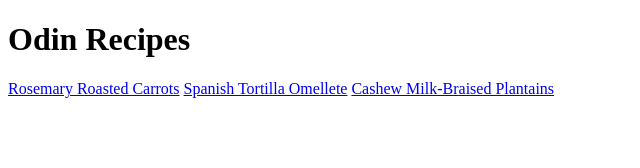
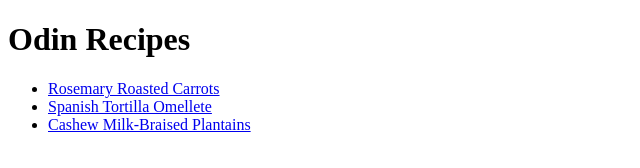
Before and after one commit to gitoutofthehouse/odin-recipes, a plain HTML site: page index.html in a window 1280 px wide. Shown: the whole page, without its empty margins (0-640 px from the left). Drawn offline with Linux system fonts and the light colour scheme.

Commit message:
Create Unordered List

```diff
--- a/index.html
+++ b/index.html
@@ -6,8 +6,10 @@
 </head>
 <body>
     <h1>Odin Recipes</h1>
-    <a href="recipes/carrots.html">Rosemary Roasted Carrots</a>
-    <a href="recipes/tortilla.html">Spanish Tortilla Omellete</a>
-    <a href="recipes/vegan.html">Cashew Milk-Braised Plantains</a>
+    <ul>
+    <li><a href="recipes/carrots.html">Rosemary Roasted Carrots</a></li>
+    <li><a href="recipes/tortilla.html">Spanish Tortilla Omellete</a></li>
+    <li><a href="recipes/vegan.html">Cashew Milk-Braised Plantains</a></li>
+    </ul>
 </body>
 </html>
```
